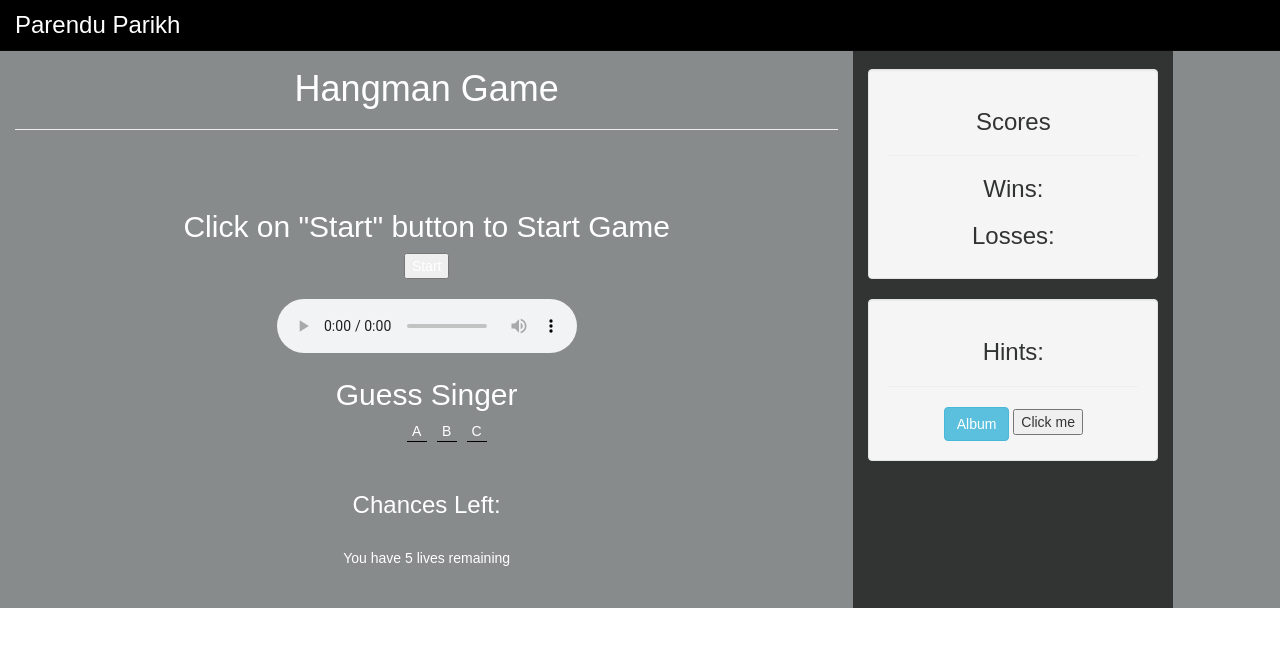
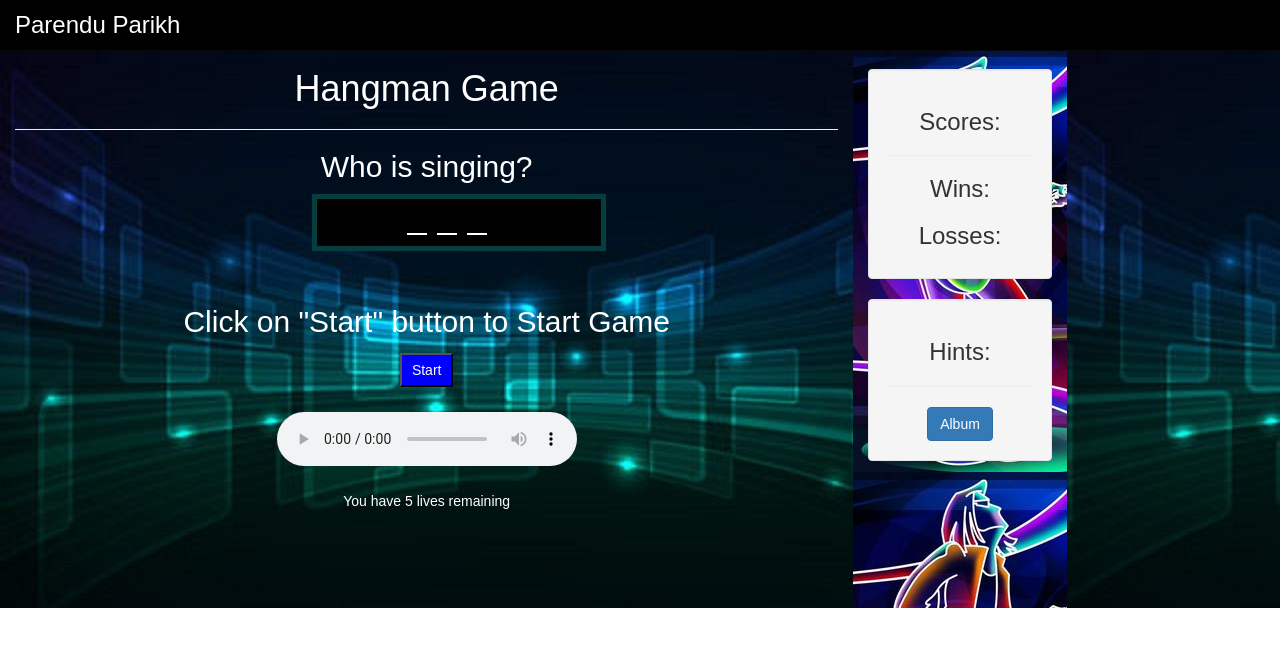
Before and after one commit to parendu/Hangman-Game, a plain HTML site: page index.html in a window 1280 px wide. Drawn offline with nearby package versions, Linux system fonts and the light colour scheme.

Commit message:
updated css, formating

```diff
--- a/assets/css/style.css
+++ b/assets/css/style.css
@@ -1,10 +1,9 @@
 body {
-
        padding-top: 49px;
        font-family: sans-serif;
    }
+   /* Remove the navbar's default margin-bottom and rounded borders */
 
-    /* Remove the navbar's default margin-bottom and rounded borders */
    .navbar {
        margin-bottom: 0;
        border-radius: 0;
@@ -12,24 +11,17 @@
    }
 }
 
-/*/*  /* Add a gray color to all navbar links  */
-    .navbar li a, .navbar .navbar-brand {
+/* Add a gray color to all navbar links  */
+.navbar li a,
+.navbar .navbar-brand {
     color: #d5d5d5 !important;
+}
+
+/* Set height of the grid so .sidenav can be 100% (adjust as needed) */
+.row.content {
+    height: 559px;
 
 }
-
-    /* On hover, the links will turn white
-    .navbar-nav li a:hover    {
-    color: #fff !important;
-    } */
-
-    /* The active link
-    .navbar-nav li.active a {
-    color: #fff !important;
-    background-color:#29292c !important;
-    } */
-    /* Set height of the grid so .sidenav can be 100% (adjust as needed) */
-    .row.content {height: 559px;}
 
 /* Set gray background color and 100% height */
 .sidenav {
@@ -37,6 +29,7 @@
     background-color: #323333;
     height: 100%;
     color: #323333;
+    background-image: url("../images/music_bk.jpg");
 }
 
 /* Set black background color, white text and some padding */
@@ -53,36 +46,37 @@
     .sidenav {
         height: auto;
         padding: 15px;
-      }
-      .row.content {height:auto;}
+
     }
 
+    .row.content {
+        height: auto;
+    }
+}
 .aboutme {
-      background-color: #878B8C;
+    /*background-color: darkblue;*/
+    text-align: center;
     color: white;
-      text-align: center;
+    background-image: url("../images/vector-backgrounds.jpg");
 }
 
+#restart {
+    background-color: blue;
+    text-shadow: :bold;
+    margin:5px 10px 5px 10px;
+    padding: 5px 10px 5px 10px;
+}
 
-
- /*old code*/
-/* * {
-    box-sizing: border-box;
-}*/
-/*body {
-    font-family: sans-serif;
-}*/
 /* Keep it simple - improvement would be to not display characters */
 .letter {
     display: inline-block;
     list-style: none;
     width: 20px;
     margin: 0 5px;
-    border-bottom: 1px solid black;
+    border-bottom: 2px solid white;
     text-align: center;
-    color: white;
-
-
+    color: black;
+    opacity: 3;
 }
 .current-word {
     list-style: none;
--- a/assets/javascript/game.js
+++ b/assets/javascript/game.js
@@ -118,7 +118,7 @@
             man = document.getElementById("man");
             guessInput = document.getElementById("letter");
 
-            man.innerHTML = tries + ' lives remaining';
+            man.innerHTML = 'You have ' + tries + ' lives remaining';
             output.innerHTML = '';
 
             document.getElementById("letters").value = '';
@@ -213,7 +213,7 @@
                     else { //10 open
                         lettersGuessed += guess;
                         tries--;
-                        man.innerHTML = tries + '  remaining';
+                        man.innerHTML = 'You have ' + tries + ' lives remaining';
                         if (tries === 0) gameOver();
                         document.getElementById("tries").innerHTML = (tries);
 
--- a/index.html
+++ b/index.html
@@ -32,12 +32,12 @@
       <hr>
       <!-- Header completed -->
       <!-- Image and content-->
-
+    <h2>Who is singing?</h2>
     <br>
+    <ul id="letters"></ul><br>
     <br>
     <h2>Click on "Start" button to Start Game</h2>
     <button id="restart" name="restart" type="button">Start</button>
-
     <br>
     <br>
     <audio controls>
@@ -45,28 +45,22 @@
   <source src="abc.mp3" type="audio/mpeg">
 
   </audio>
-
-    <h2> Guess Singer</h2>
-    <ul id="letters"></ul>
     <br>
-    <h3>Chances Left: <span id="tries"></span></h3>
     <br>
-
-
     <p id="man"></p>
     <p id="output" class="output"></p>
 
     </div>
 
   <!-- sidenav for connect me -->
-<div class="col-sm-4 col-md-3 sidenav">
+<div class="col-sm-3 col-md-2 sidenav">
 
   <div class="row">
     <div class="col-sm-12">
       <div class="well">
-       <h3>Scores</h3>
+       <h3>Scores:</h3>
         <hr>
-        <h3>Wins: <span id="wins" text-align="left"></span></h3></h3>
+        <h3>Wins: <span id="wins" style="text-left"></span></h3></h3>
         <h3>Losses: <span id="losses"></span></h3>
       </div>
       </div>
@@ -74,11 +68,13 @@
       <div class="well">
        <h3>Hints:</h3>
         <hr>
-        <!-- Contextual button for informational alert messages -->
-        <button type="button" class="btn btn-info" onclick="giveHint()">Album</button>
-        <button onclick="giveHint()">Click me</button>
-        <!-- <b>Currect Singer</b>: <span id="demo"></span><br> -->
-        <!-- <b id="demo"></span><br> -->
+        <button class="btn btn-primary" type="button" data-toggle="collapse" data-target="#collapseExample" aria-expanded="false" aria-controls="collapseExample">Album</button>
+                        <div class="collapse" id="collapseExample">
+                            <div class="well">
+                             <p>WORK HARD!</p>
+                            </div>
+
+                        </div>
       </div>
      </div>
 </div>
@@ -87,7 +83,7 @@
 
    </div>  <!-- row ending -->
 </div> <!-- container ending -->
-	<script src="./assets/javascript/game.js"></script>
+  <script src="./assets/javascript/game.js"></script>
 
 
 </body>
```
Also changed, not shown: assets/images/music_bk.jpg (added), assets/images/vector-backgrounds.jpg (added). Lines whose indentation alone changed are shown as unchanged.
